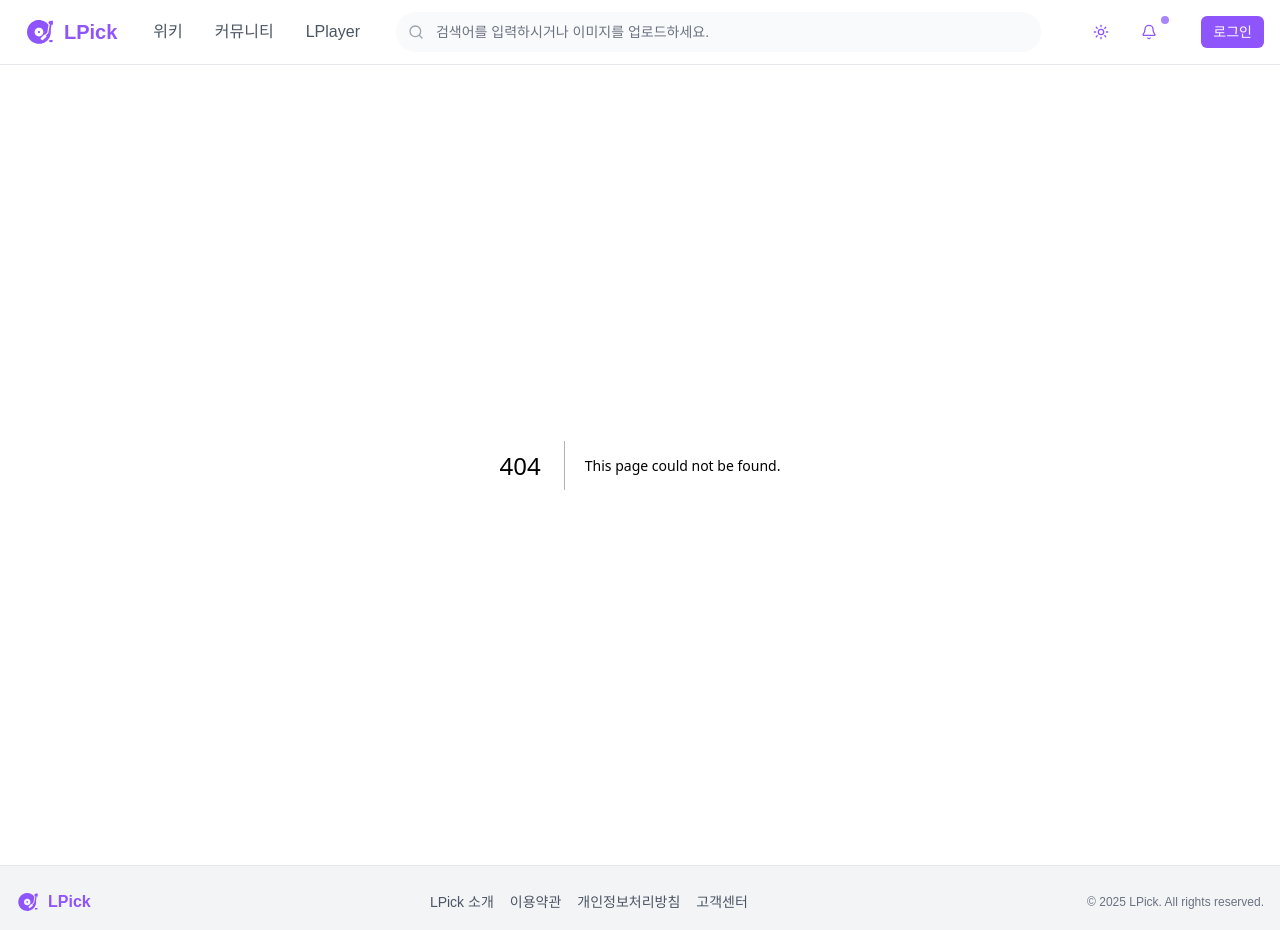
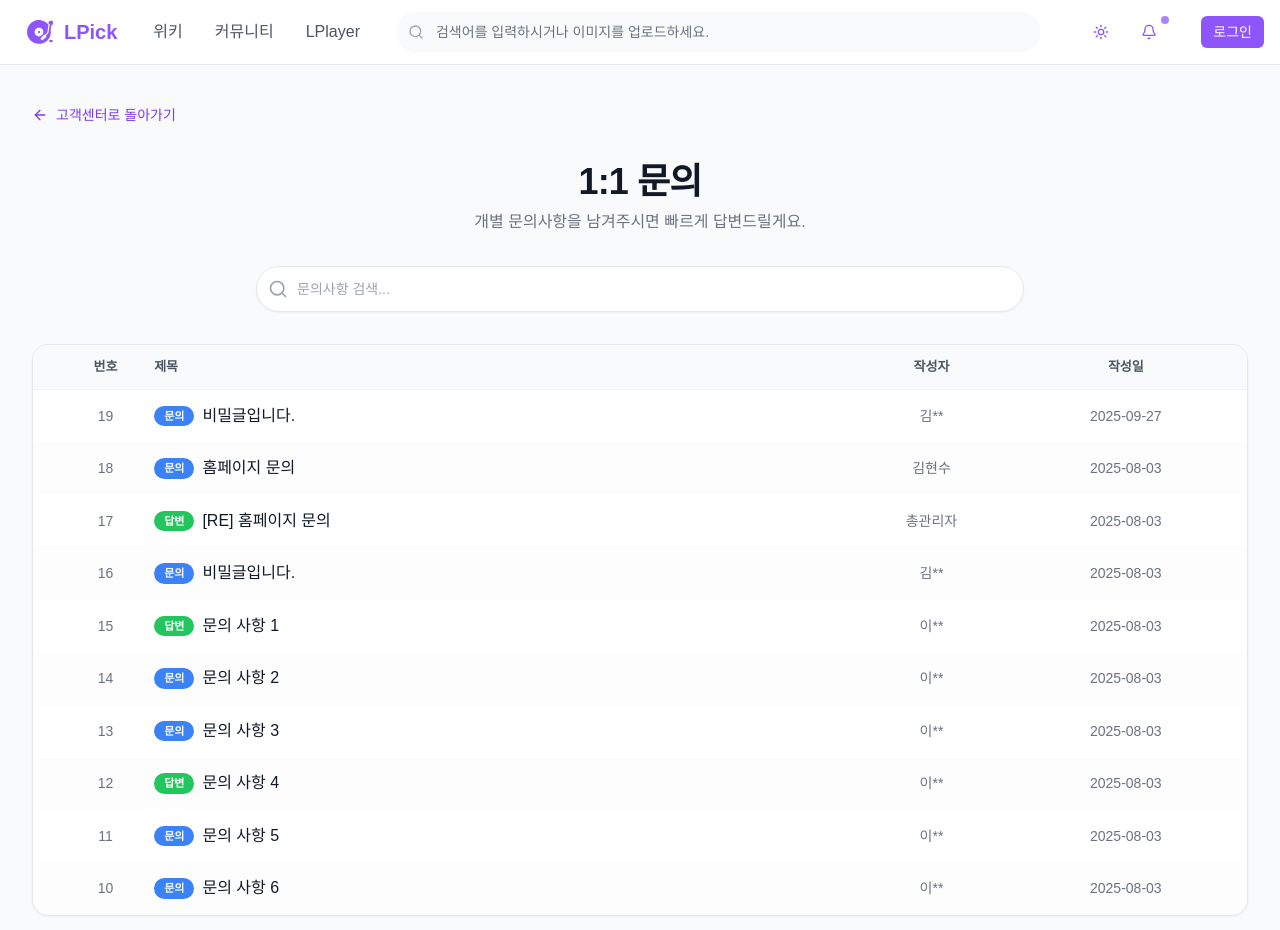
Before and after one commit to 404-Not-Found-DMU/lpick-frontend, a Next.js app: page /support/inquiry in a window 1280 px wide. Before the commit this address had no page. Shown: the top 930 px of the page. Built offline with nearby package versions, Linux system fonts and the light colour scheme.

Commit message:
feat: #29 문의사항 페이지 퍼블리싱

```diff
--- a/src/app/support/components/QuickActions.tsx
+++ b/src/app/support/components/QuickActions.tsx
@@ -58,7 +58,7 @@ export function QuickActions({ onSearch }: QuickActionsProps) {
             return (
               <Link
                 key={item.id}
-                href={item.id === 'expert' ? '/support/expert' : item.id === 'faq' ? '/support/notices' : '#'}
+                href={item.id === 'expert' ? '/support/expert' : item.id === 'faq' ? '/support/notices' : item.id === 'qna' ? '/support/inquiry' : '#'}
                 className={`group rounded-2xl ${accent.cardBg} ${accent.cardBorder} border p-6 text-center shadow-sm hover:shadow-md transition-all duration-200 hover:-translate-y-0.5`}
               >
                 <div className={`mx-auto mb-3 flex h-12 w-12 items-center justify-center rounded-full ${accent.iconBg}`}>
--- /dev/null
+++ b/src/app/support/inquiry/page.tsx
@@ -0,0 +1,123 @@
+'use client'
+
+import Link from 'next/link'
+import { ArrowLeft, Search } from 'lucide-react'
+import { useMemo, useState } from 'react'
+
+type Inquiry = {
+  id: number
+  title: string
+  author: string
+  date: string
+  views: number
+  type?: '문의' | '답변'
+}
+
+const RAW_INQUIRIES: Inquiry[] = [
+  { id: 7, title: '비밀글입니다.', author: '김**', date: '2025-09-27', views: 0, type: '문의' },
+  { id: 6, title: '홈페이지 문의', author: '김현수', date: '2025-08-03', views: 0, type: '문의' },
+  { id: 5, title: '[RE] 홈페이지 문의', author: '총관리자', date: '2025-08-03', views: 0, type: '답변' },
+  { id: 4, title: '비밀글입니다.', author: '김**', date: '2025-08-03', views: 0, type: '문의' },
+]
+
+const MOCK_INQUIRIES: Inquiry[] = [
+  ...RAW_INQUIRIES,
+  ...Array.from({ length: 15 }).map((_, i) => ({
+    id: 4 - i,
+    title: `문의 사항 ${i + 1}`,
+    author: '이**',
+    date: '2025-08-03',
+    views: 0,
+    type: i % 3 === 0 ? '답변' : '문의',
+  })),
+]
+
+export default function InquiryPage() {
+  const [page, setPage] = useState(1)
+  const pageSize = 10
+  const total = MOCK_INQUIRIES.length
+  const pageCount = Math.max(1, Math.ceil(total / pageSize))
+
+  const current = useMemo(() => {
+    const start = (page - 1) * pageSize
+    return MOCK_INQUIRIES.slice(start, start + pageSize)
+  }, [page])
+
+  const goFirst = () => setPage(1)
+  const goPrev = () => setPage((p) => Math.max(1, p - 1))
+  const goNext = () => setPage((p) => Math.min(pageCount, p + 1))
+  const goLast = () => setPage(pageCount)
+
+  return (
+    <div className="min-h-screen bg-gray-50 dark:bg-gray-900">
+      <div className="container mx-auto px-6 md:px-8 py-10">
+        <div className="max-w-[1440px] mx-auto">
+          {/* 돌아가기 */}
+          <div className="mb-8">
+            <Link href="/support" className="inline-flex items-center gap-2 text-violet-600 hover:text-violet-700 dark:text-violet-400 dark:hover:text-violet-300">
+              <ArrowLeft className="h-4 w-4" />
+              <span className="text-sm font-medium">고객센터로 돌아가기</span>
+            </Link>
+          </div>
+
+          {/* 제목 */}
+          <div className="text-center mb-8">
+            <h1 className="text-3xl md:text-4xl font-extrabold text-gray-900 dark:text-gray-100 tracking-tight">1:1 문의</h1>
+            <p className="mt-2 text-sm md:text-base text-gray-500 dark:text-gray-400">개별 문의사항을 남겨주시면 빠르게 답변드릴게요.</p>
+          </div>
+
+          {/* 검색 */}
+          <div className="max-w-3xl mx-auto mb-8">
+            <div className="relative">
+              <Search className="absolute left-3 top-1/2 -translate-y-1/2 w-5 h-5 text-gray-400" />
+              <input
+                placeholder="문의사항 검색..."
+                className="w-full rounded-full border border-gray-200 bg-white px-10 py-3 text-sm placeholder-gray-400 shadow-sm hover:shadow focus:border-violet-500 focus:outline-none focus:ring-4 focus:ring-violet-500/20 dark:border-gray-700 dark:bg-gray-800 dark:text-gray-100"
+              />
+            </div>
+          </div>
+
+          {/* 목록 테이블 */}
+          <div className="rounded-2xl border border-gray-200 dark:border-gray-700 bg-white dark:bg-gray-800 shadow-sm overflow-hidden">
+            <div className="grid grid-cols-12 px-6 py-3 text-[13px] font-semibold text-gray-600 dark:text-gray-300 bg-gray-50 dark:bg-gray-900/40 border-b border-gray-100 dark:border-gray-700">
+              <div className="col-span-1 text-center">번호</div>
+              <div className="col-span-7">제목</div>
+              <div className="col-span-2 text-center">작성자</div>
+              <div className="col-span-2 text-center">작성일</div>
+            </div>
+            {current.map((q, idx) => (
+              <Link key={q.id} href={`/support/inquiry/${q.id}`} className="block">
+                <div className={`grid grid-cols-12 px-6 py-4 items-center hover:bg-gray-50 dark:hover:bg-gray-800/60 ${idx % 2 === 1 ? 'bg-gray-50/40 dark:bg-gray-800/30' : ''} border-b last:border-0 border-gray-100 dark:border-gray-700`}>
+                  <div className="col-span-1 flex items-center justify-center text-sm text-gray-500">{total - ((page - 1) * pageSize + idx)}</div>
+                  <div className="col-span-7">
+                    <div className="flex items-center gap-2">
+                      <span className={`inline-flex items-center rounded-full px-2.5 py-0.5 text-[11px] font-semibold text-white ${q.type === '답변' ? 'bg-green-500' : 'bg-blue-500'}`}>{q.type}</span>
+                      <h3 className="font-medium text-gray-900 dark:text-gray-100 leading-tight">{q.title}</h3>
+                    </div>
+                  </div>
+                  <div className="col-span-2 text-center text-sm text-gray-500 tabular-nums">{q.author}</div>
+                  <div className="col-span-2 text-center text-sm text-gray-500 tabular-nums">{q.date}</div>
+                </div>
+              </Link>
+            ))}
+          </div>
+
+          {/* 페이지네이션 */}
+          <div className="mt-4 flex items-center justify-between text-sm">
+            <div className="text-gray-500 dark:text-gray-400">총 {total}개의 게시물</div>
+            <div className="flex items-center gap-2">
+              <button onClick={() => setPage(1)} disabled={page === 1} className="h-8 w-8 rounded border border-gray-200 dark:border-gray-700 flex items-center justify-center hover:bg-gray-50 disabled:opacity-40">⏮︎</button>
+              <button onClick={() => setPage((p) => Math.max(1, p - 1))} disabled={page === 1} className="h-8 w-8 rounded border border-gray-200 dark:border-gray-700 flex items-center justify-center hover:bg-gray-50 disabled:opacity-40">〈</button>
+              {Array.from({ length: pageCount }, (_, i) => i + 1).map((n) => (
+                <button key={n} onClick={() => setPage(n)} className={`h-8 min-w-8 px-3 rounded-full text-xs flex items-center justify-center ${n === page ? 'bg-gray-900 text-white' : 'border border-gray-200 dark:border-gray-700 hover:bg-gray-50'}`}>{n}</button>
+              ))}
+              <button onClick={() => setPage((p) => Math.min(pageCount, p + 1))} disabled={page === pageCount} className="h-8 w-8 rounded border border-gray-200 dark:border-gray-700 flex items-center justify-center hover:bg-gray-50 disabled:opacity-40">〉</button>
+              <button onClick={() => setPage(pageCount)} disabled={page === pageCount} className="h-8 w-8 rounded border border-gray-200 dark:border-gray-700 flex items-center justify-center hover:bg-gray-50 disabled:opacity-40">⏭︎</button>
+            </div>
+            <div className="text-gray-500 dark:text-gray-400">페이지 {page}/{pageCount}</div>
+          </div>
+        </div>
+      </div>
+    </div>
+  )
+}
```
